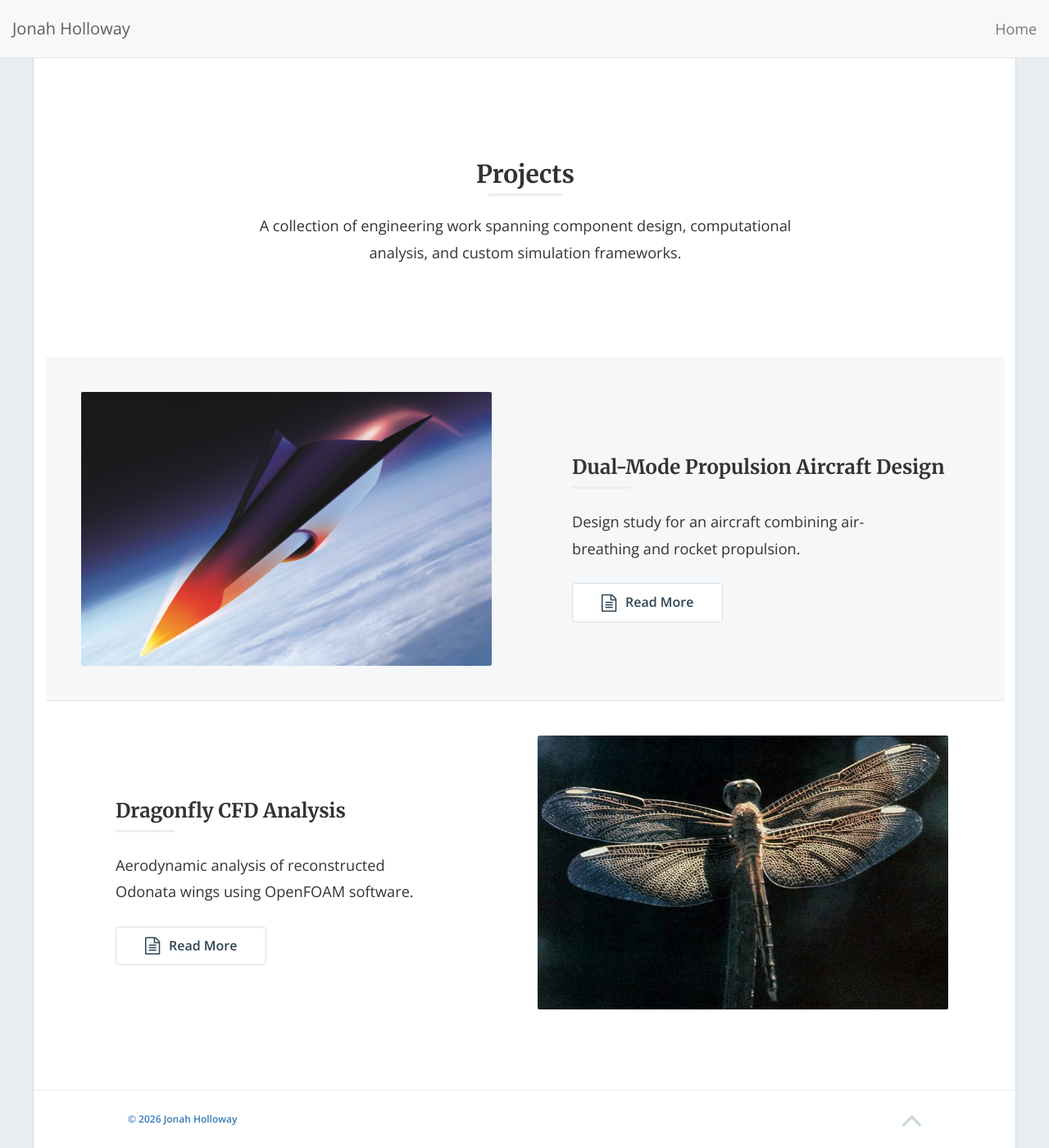
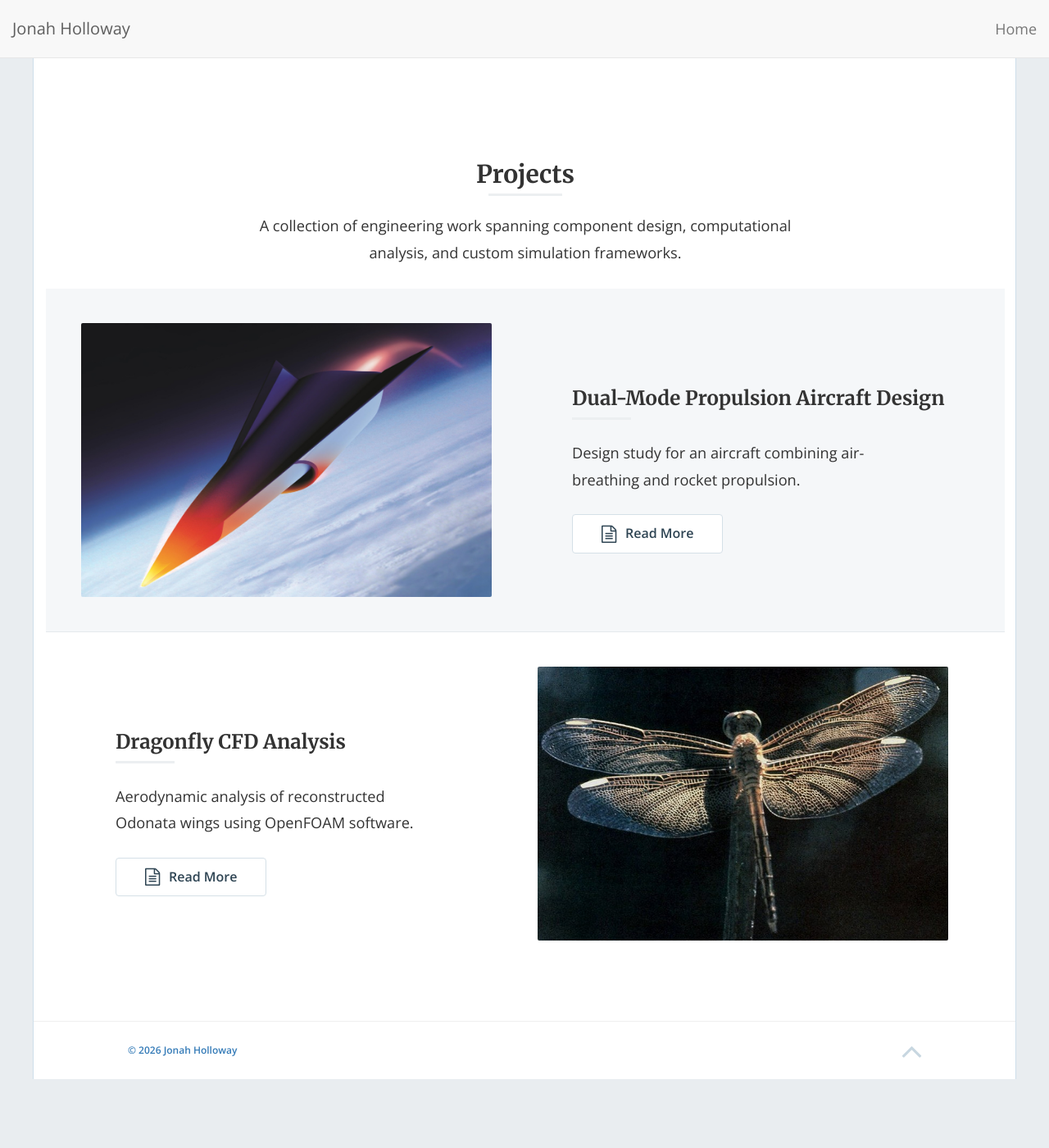
Before and after one commit to jonahholloway/jonahholloway.github.io, a Jekyll site: the page built from index.html, in a window 1280 px wide and 1400 px high, scrolled down 476 px. Shown: the whole window at 82% size. Built offline with Jekyll 4.4.1, drawn with Linux system fonts in a browser that asks for light colours; nearby versions of some CDN libraries; the list of posts is cut into pages by our own code; after the commit the page ends 1792 px from its top, so only the background shows below that.

Commit message:
Update style.scss

```diff
--- a/css/style.scss
+++ b/css/style.scss
@@ -231,7 +231,7 @@ button.btn, input.btn {
     margin-top: 2em;
   }
   .break {
-    margin: 8em 0;
+    margin: 2em 0;
     @include bp-xsmall {
       margin: 2em 0;
     }
```
